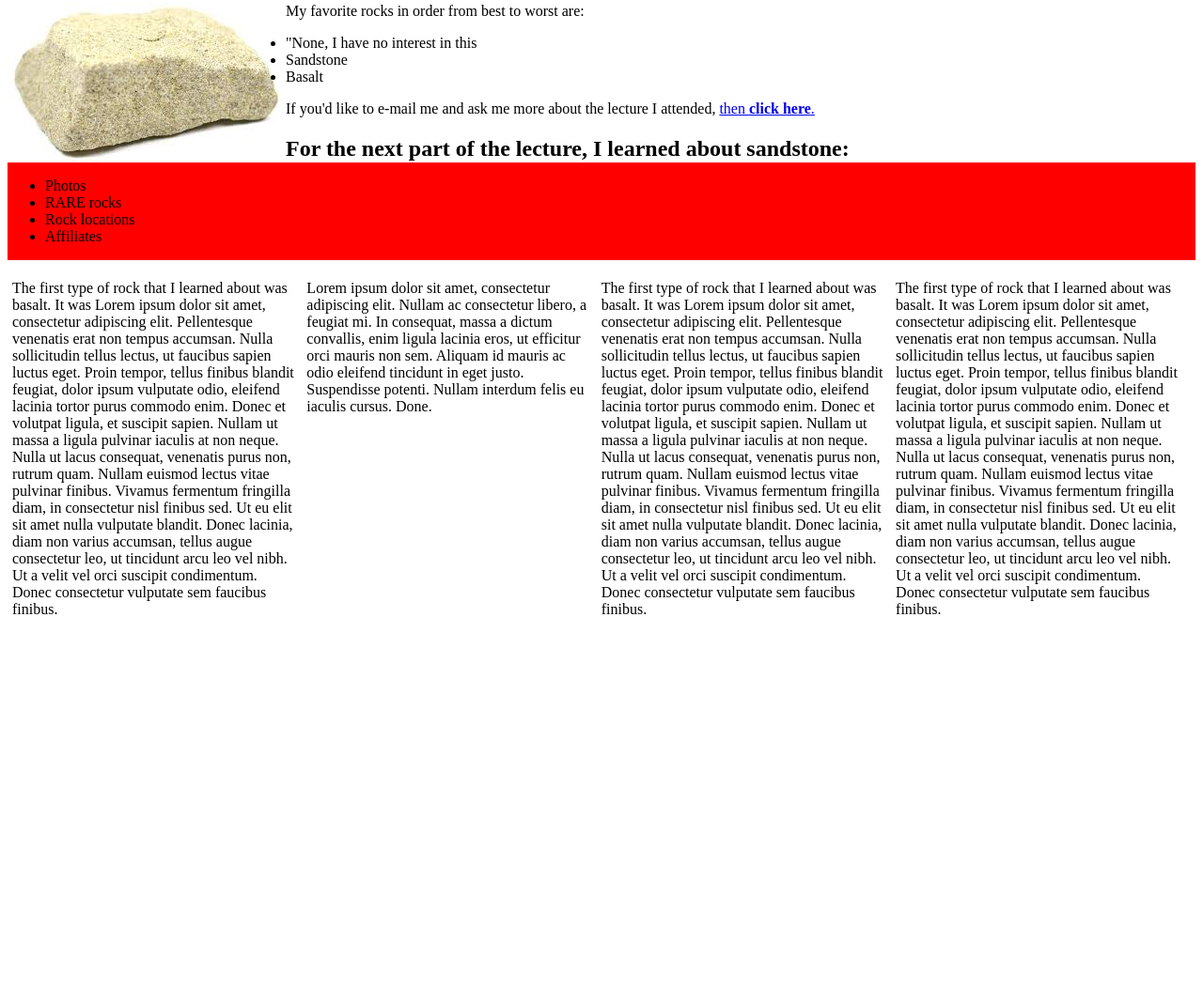
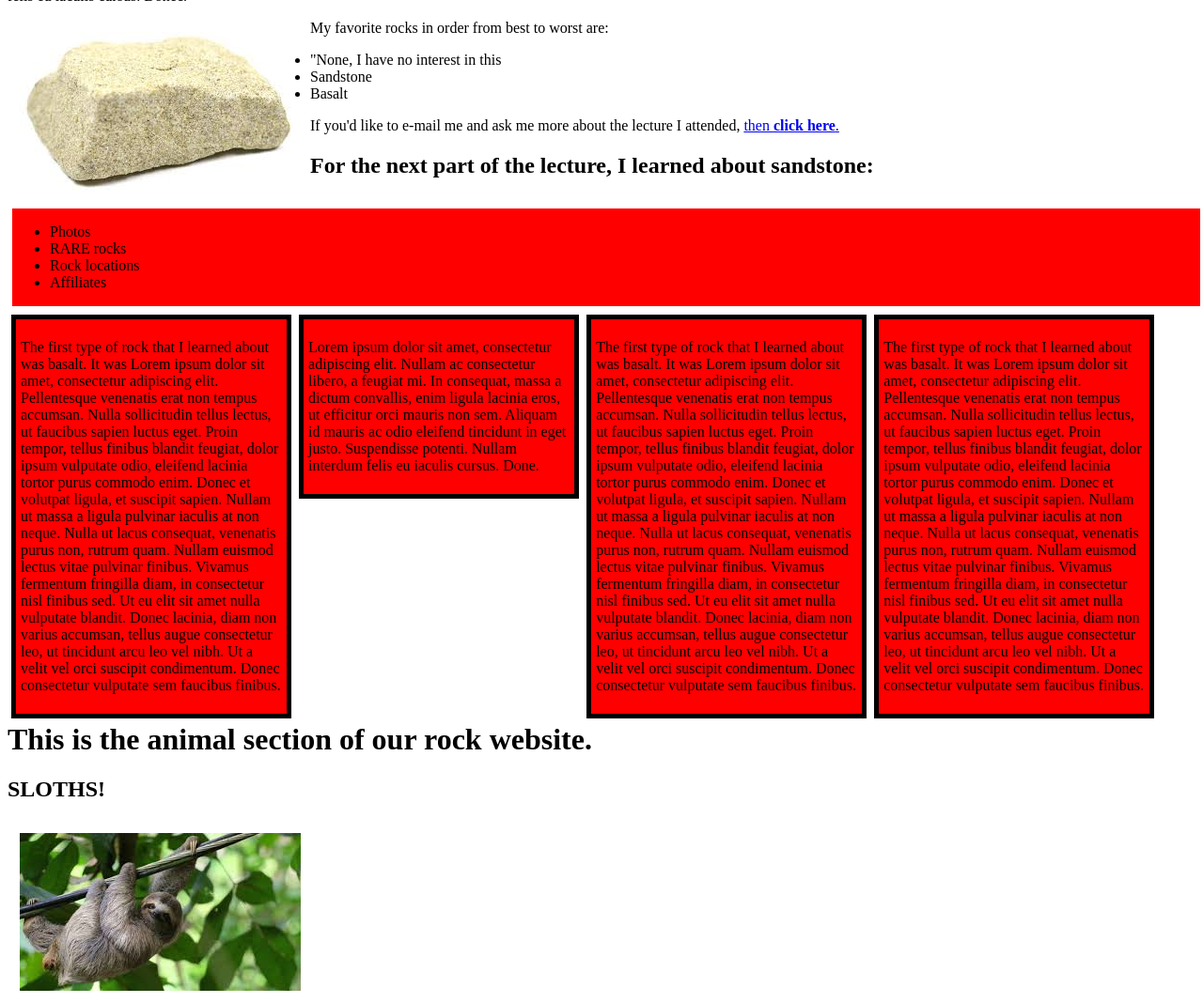
Before and after one commit to MikeSB3/Boring-Lecture, a plain HTML site: page index.html in a window 1280 px wide. Shown: the part 351-1419 px from the top of the page at 94% size. Before the commit the page ends 1030 px from the top, so only its background shows below. Drawn offline with Linux system fonts and the light colour scheme.

Commit message:
add red background to columns and begin the animal section of the website.

```diff
--- a/css/styles.css
+++ b/css/styles.css
@@ -1,15 +1,21 @@
 img {
   float: left;
+  margin: 13px;
 }
 
 .sidebar {
   width: 100%;
   float:left;
   background-color: red;
+  margin: 5px;
+
 }
 
 .columns {
-  width: 24%;
+  width: 22%;
   float: left;
   padding: 5px;
+  border: 5px black solid;
+  margin: 4px;
+  background-color: red;
 }
--- a/index.html
+++ b/index.html
@@ -43,5 +43,10 @@
       <div class="columns">
         <p>The first type of rock that I learned about was basalt. It was Lorem ipsum dolor sit amet, consectetur adipiscing elit. Pellentesque venenatis erat non tempus accumsan. Nulla sollicitudin tellus lectus, ut faucibus sapien luctus eget. Proin tempor, tellus finibus blandit feugiat, dolor ipsum vulputate odio, eleifend lacinia tortor purus commodo enim. Donec et volutpat ligula, et suscipit sapien. Nullam ut massa a ligula pulvinar iaculis at non neque. Nulla ut lacus consequat, venenatis purus non, rutrum quam. Nullam euismod lectus vitae pulvinar finibus. Vivamus fermentum fringilla diam, in consectetur nisl finibus sed. Ut eu elit sit amet nulla vulputate blandit. Donec lacinia, diam non varius accumsan, tellus augue consectetur leo, ut tincidunt arcu leo vel nibh. Ut a velit vel orci suscipit condimentum. Donec consectetur vulputate sem faucibus finibus.</p>
       </div>
+      <div class="animal">
+        <h1>This is the animal section of our rock website.</h1>
+        <h2>SLOTHS!</h2>
+        <img src="images/sloth.jpeg" alt="A hanging sloth">
+      </div>
   </body>
 </html>
```
Also changed, not shown: images/sloth.jpeg (added).
